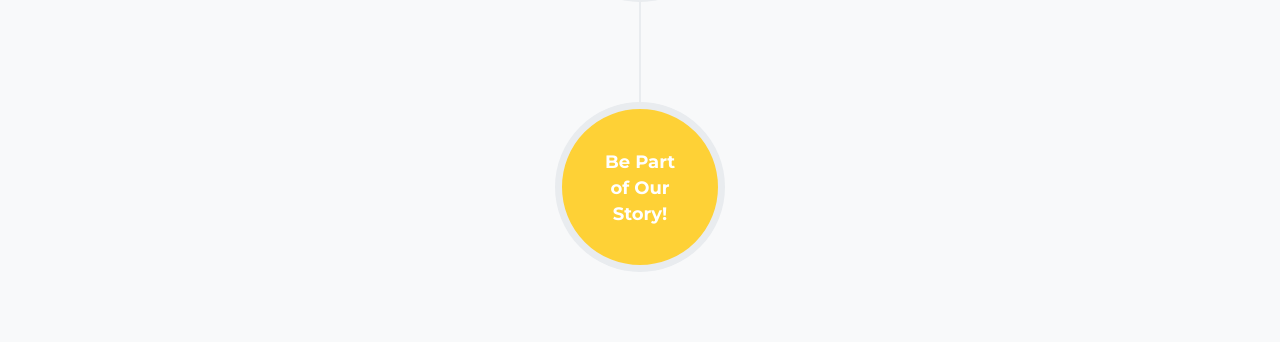
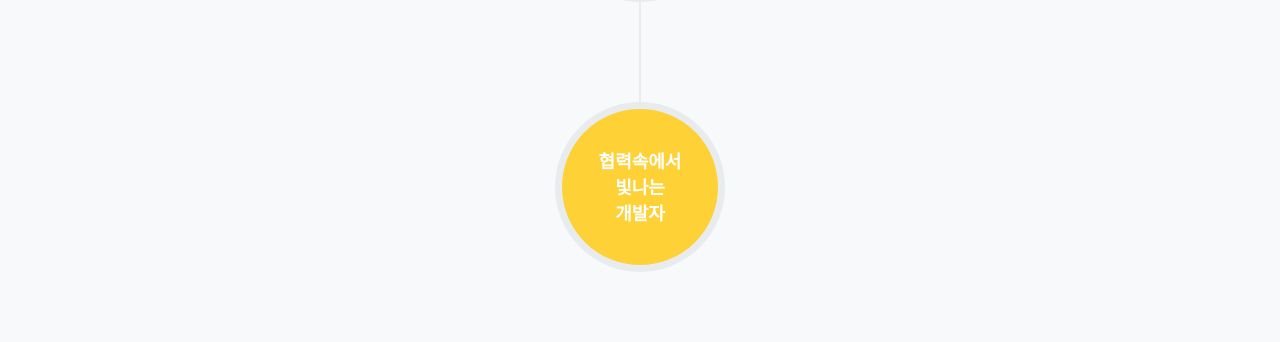
Before and after one commit to qmzo553/heejun.github.io, a Jekyll site: the page built from index.md, in a window 1280 px wide and 900 px high, scrolled down 1819 px. Shown: the part 109-451 px from the top of the window. Built offline with Jekyll 4.4.1, drawn with Linux system fonts in a browser that asks for light colours; some web fonts are replaced.

Commit message:
:recycle: refactor: update timeline text

```diff
--- a/_config.yml
+++ b/_config.yml
@@ -13,8 +13,8 @@
 
 theme: jekyll-agency
 
-url    : "https://heejun.github.io" # the base hostname & protocol for your site, e.g. http://example.com
-baseurl: "/" # the subpath of your site, e.g. /blog
+url    : "" # the base hostname & protocol for your site, e.g. http://example.com
+baseurl: "" # the subpath of your site, e.g. /blog
 
 title      : heejun
 email      : 99hjpark@gmail.com #this is also the email contact forms will go to
--- a/_data/sitetext.yml
+++ b/_data/sitetext.yml
@@ -43,7 +43,7 @@ en: &DEFAULT_EN
         alt:
         # you can enforce the alignment
         align: right
-    end: "Be Part <br> of Our <br> Story!"
+    end: "협력속에서<br>빛나는<br>개발자"
 
   services:
     title: "Skill"
```
